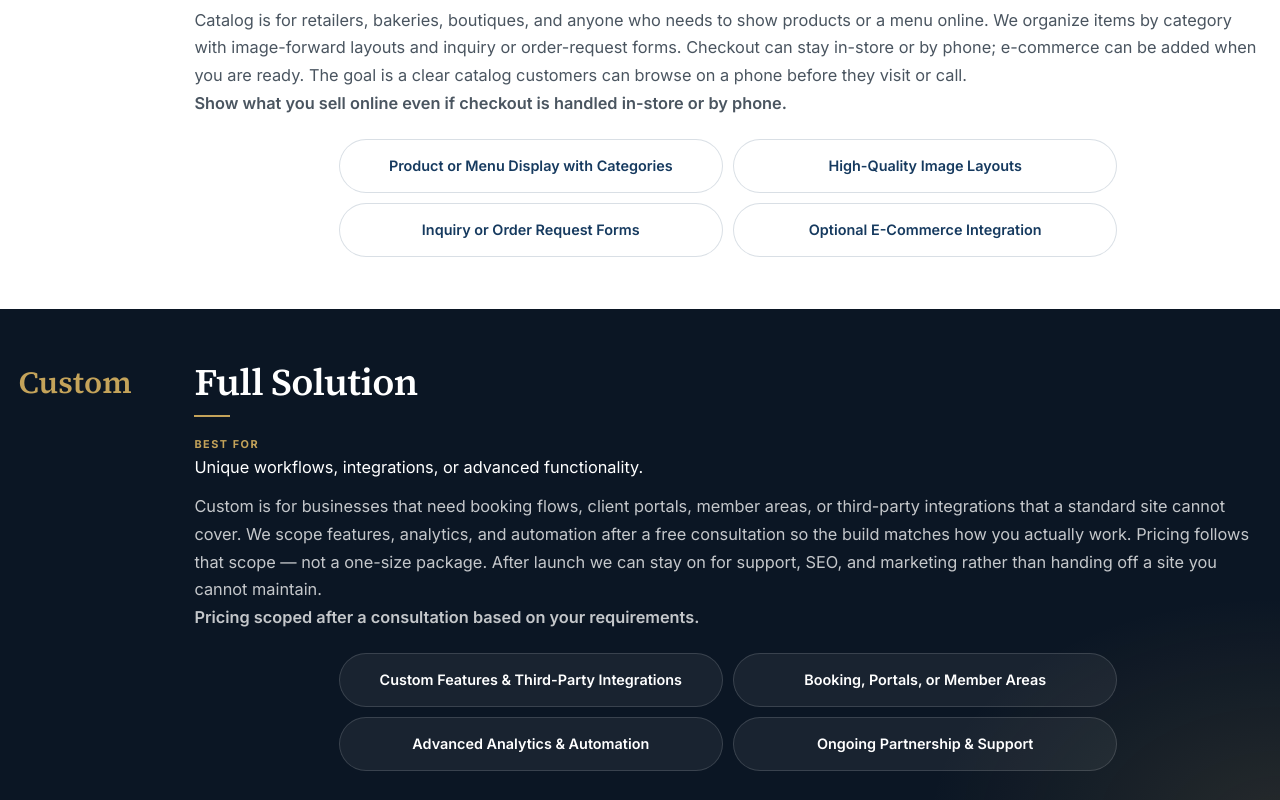
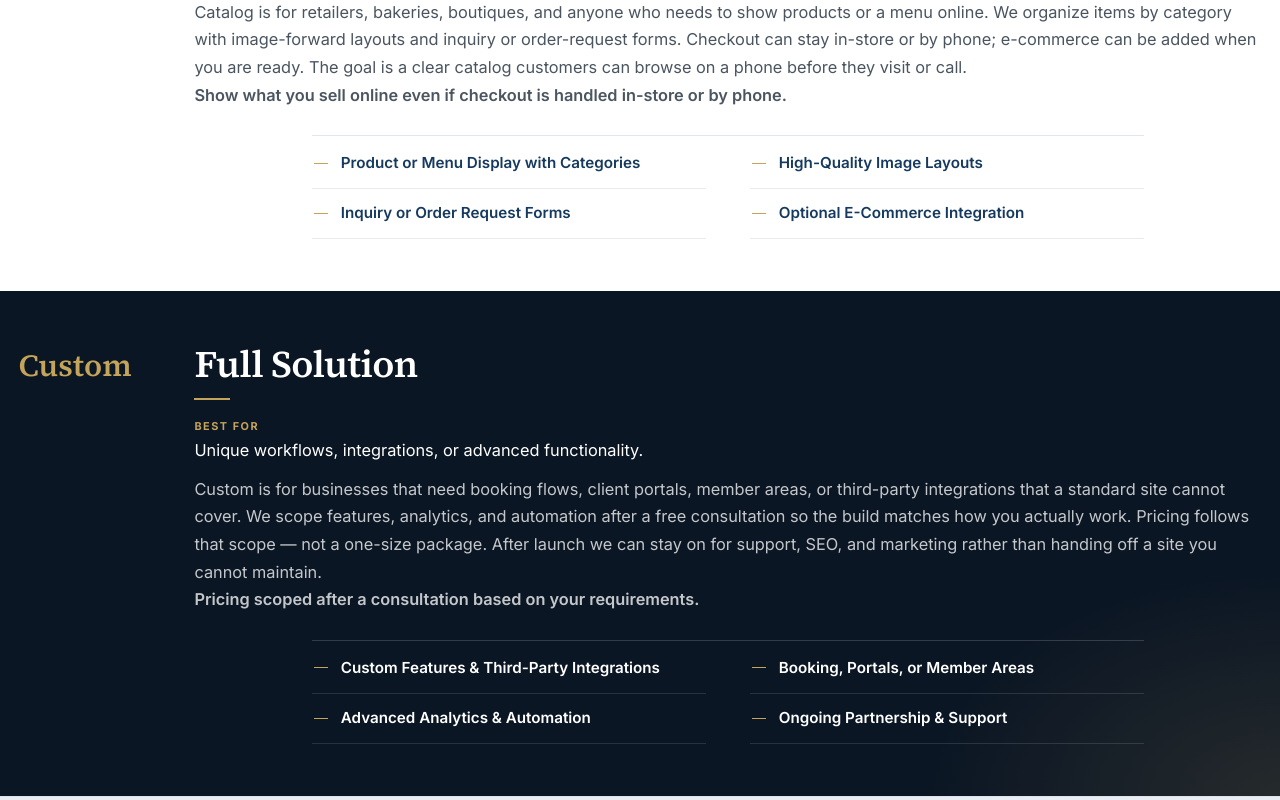
Before and after one commit to atphung21/business-web-template, a React (Create React App) app: page /packages in a window 1280 px wide. Shown: the part 1920-2720 px from the top of the page. Built offline with nearby package versions, Linux system fonts and the light colour scheme.

Commit message:
removed bubbles and added diferent design.

```diff
--- a/src/App.css
+++ b/src/App.css
@@ -1961,45 +1961,54 @@ header.site-header {
 
 .service-chapter__body ul {
   display: grid;
-  grid-template-columns: repeat(3, minmax(0, 1fr));
-  justify-content: center;
-  align-items: stretch;
-  gap: 0.75rem;
-  width: 100%;
-  margin: 0;
-  padding: 0;
+  grid-template-columns: 1fr;
+  width: min(100%, 48rem);
+  margin: 1.5rem 0 0;
+  padding: 0.15rem 0 0;
+  border-top: 1px solid rgba(22, 58, 95, 0.12);
   list-style: none;
 }
 
 .service-chapter__body li {
   display: flex;
   align-items: center;
-  justify-content: center;
+  justify-content: flex-start;
+  gap: 0.8rem;
   box-sizing: border-box;
-  min-height: 3.55rem;
-  padding: 0.5rem 0.85rem;
-  border: 1px solid rgba(22, 58, 95, 0.18);
-  border-radius: 999px;
-  background: rgba(255, 255, 255, 0.72);
+  min-height: 3.15rem;
+  margin: 0;
+  padding: 0.75rem 0.15rem;
+  border: 0;
+  border-bottom: 1px solid rgba(22, 58, 95, 0.1);
+  border-radius: 0;
+  background: transparent;
   color: var(--color-primary);
-  font-size: 0.8rem;
+  font-size: 0.95rem;
   font-weight: 600;
   line-height: 1.35;
-  text-align: center;
-  transition:
-    transform 0.28s ease,
-    border-color 0.28s ease,
-    background-color 0.28s ease,
-    box-shadow 0.28s ease,
-    color 0.28s ease;
+  text-align: left;
+  transition: color 0.28s ease;
+}
+
+.service-chapter__body li::before {
+  content: "";
+  flex: 0 0 auto;
+  width: 0.85rem;
+  height: 1px;
+  background: var(--color-accent);
+  transform-origin: left center;
+  transition: width 0.28s ease;
 }
 
 .service-chapter__body li:hover {
-  transform: translateY(-4px);
-  border-color: var(--color-accent);
-  background: #fff;
   color: var(--color-dark);
-  box-shadow: 0 12px 26px rgba(11, 22, 36, 0.1);
+  background: transparent;
+  box-shadow: none;
+  transform: none;
+}
+
+.service-chapter__body li:hover::before {
+  width: 1.6rem;
 }
 
 .services-offer .is-revealed .service-chapter__inner {
@@ -2035,12 +2044,6 @@ header.site-header {
 
   .service-chapter__body {
     row-gap: 1rem;
-  }
-}
-
-@media (max-width: 720px) {
-  .service-chapter__body ul {
-    grid-template-columns: 1fr;
   }
 }
 
@@ -2086,8 +2089,9 @@ header.site-header {
   }
 
   .service-chapter__body li,
-  .service-chapter__body li:hover {
-    transform: none;
+  .service-chapter__body li::before,
+  .service-chapter__body li:hover,
+  .service-chapter__body li:hover::before {
     transition: none;
   }
 }
@@ -2341,43 +2345,54 @@ header.site-header {
 .package-chapter__features {
   grid-column: 1 / -1;
   display: grid;
-  grid-template-columns: repeat(2, minmax(0, 24rem));
-  justify-content: center;
-  gap: 0.65rem;
-  width: 100%;
-  margin: 1.35rem 0 0;
-  padding: 0;
+  grid-template-columns: repeat(2, minmax(0, 1fr));
+  column-gap: 2.75rem;
+  width: min(100%, 52rem);
+  margin: 1.6rem auto 0;
+  padding: 0.15rem 0 0;
+  border-top: 1px solid rgba(22, 58, 95, 0.12);
   list-style: none;
 }
 
 .package-chapter__features li {
   display: flex;
   align-items: center;
-  justify-content: center;
-  min-height: 3.35rem;
-  padding: 0.55rem 1rem;
-  border: 1px solid rgba(22, 58, 95, 0.16);
-  border-radius: 999px;
-  background: rgba(255, 255, 255, 0.78);
+  justify-content: flex-start;
+  gap: 0.8rem;
+  min-height: 3.15rem;
+  margin: 0;
+  padding: 0.75rem 0.15rem;
+  border: 0;
+  border-bottom: 1px solid rgba(22, 58, 95, 0.1);
+  border-radius: 0;
+  background: transparent;
   color: var(--color-primary);
-  font-size: 0.9rem;
+  font-size: 0.95rem;
   font-weight: 600;
   line-height: 1.35;
-  text-align: center;
-  transition:
-    transform 0.28s ease,
-    border-color 0.28s ease,
-    background-color 0.28s ease,
-    box-shadow 0.28s ease,
-    color 0.28s ease;
+  text-align: left;
+  transition: color 0.28s ease;
+}
+
+.package-chapter__features li::before {
+  content: "";
+  flex: 0 0 auto;
+  width: 0.85rem;
+  height: 1px;
+  background: var(--color-accent);
+  transform-origin: left center;
+  transition: width 0.28s ease;
 }
 
 .package-chapter__features li:hover {
-  transform: translateY(-4px);
-  border-color: var(--color-accent);
-  background: #fff;
   color: var(--color-dark);
-  box-shadow: 0 12px 26px rgba(11, 22, 36, 0.1);
+  background: transparent;
+  box-shadow: none;
+  transform: none;
+}
+
+.package-chapter__features li:hover::before {
+  width: 1.6rem;
 }
 
 .package-chapter--featured .package-chapter__fit,
@@ -2393,17 +2408,20 @@ header.site-header {
   color: var(--color-accent);
 }
 
+.package-chapter--featured .package-chapter__features {
+  border-top-color: rgba(255, 255, 255, 0.16);
+}
+
 .package-chapter--featured .package-chapter__features li {
-  border-color: rgba(255, 255, 255, 0.14);
-  background: rgba(255, 255, 255, 0.06);
+  border-bottom-color: rgba(255, 255, 255, 0.12);
+  background: transparent;
   color: #fff;
 }
 
 .package-chapter--featured .package-chapter__features li:hover {
-  border-color: var(--color-accent);
-  background: rgba(255, 255, 255, 0.12);
-  color: #fff;
-  box-shadow: 0 12px 26px rgba(0, 0, 0, 0.28);
+  background: transparent;
+  color: var(--color-accent);
+  box-shadow: none;
 }
 
 .packages-offer .is-revealed .package-chapter__inner {
@@ -2515,8 +2533,9 @@ header.site-header {
   }
 
   .package-chapter__features li,
-  .package-chapter__features li:hover {
-    transform: none;
+  .package-chapter__features li::before,
+  .package-chapter__features li:hover,
+  .package-chapter__features li:hover::before {
     transition: none;
   }
 }
```
